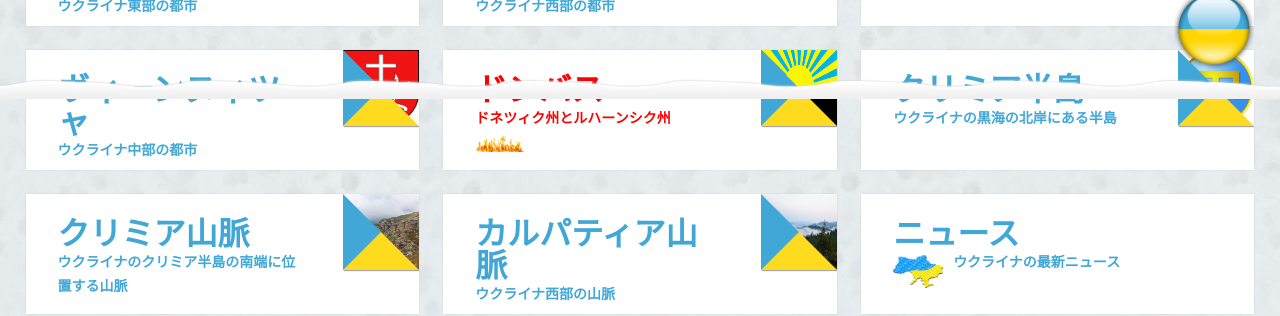
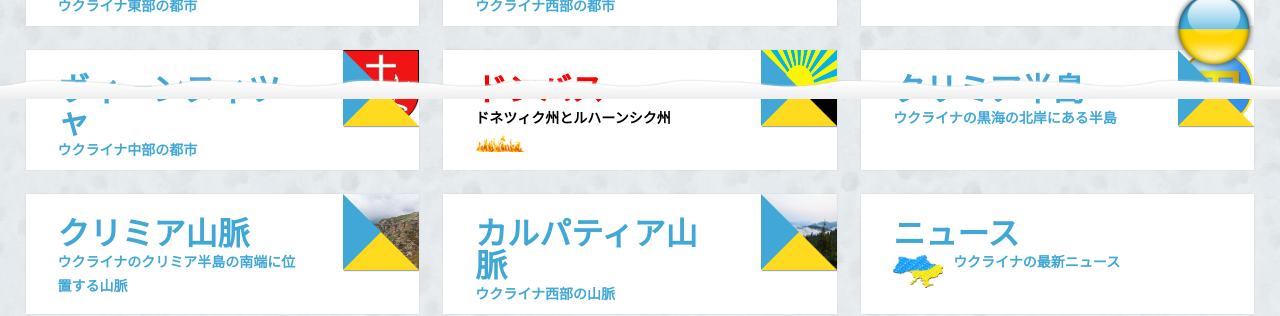
Before and after one commit to Kraiany/ukraine-info, a Jekyll site: the page built from index.md, in a window 1280 px wide. Shown: the part 801-1117 px from the top of the page. Built offline with Jekyll 4.4.1, drawn with Linux system fonts in a browser that asks for light colours; Markdown is read by kramdown in place of the engine named in the settings.

Commit message:
Minor fix

```diff
--- a/_layouts/home.html
+++ b/_layouts/home.html
@@ -32,7 +32,7 @@
 
 		        {% if p.layout == 'attention' %}
 		        <h2><b><font color="red">{{ p.title }}</font></b></h2>
-		        <article-desc class="nomobile"><b><font color="red">{{ p.description }}</font></b></article-desc>
+		        <article-desc class="nomobile"><b><font color="black" background-color="red">{{ p.description }}</font></b></article-desc>
 		        <img src="/css/images/fire.png" style="float:left; margin-right:10px; margin-top:5px; height:auto; width:auto; max-width:50px; max-height:50px;"></img>
 		        {% endif %}
 
```
